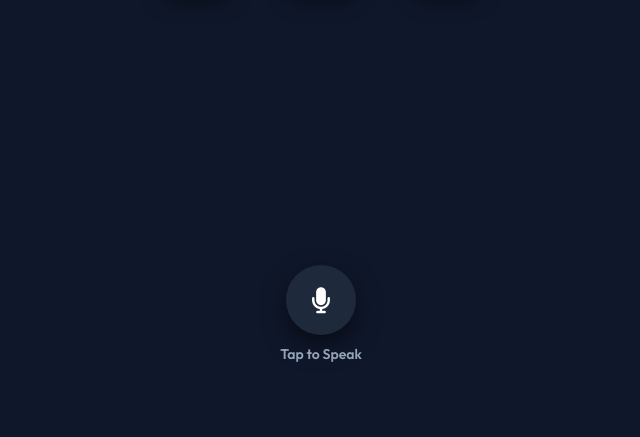
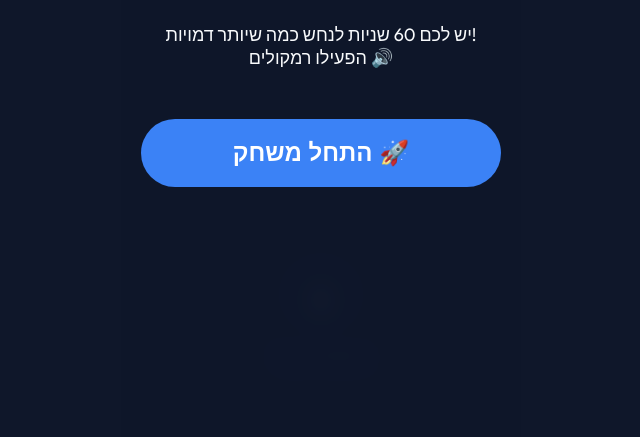
Before and after one commit to EladSella/AyalaGuessCharacter, a plain HTML site: page index.html in a window 1280 px wide. Shown: the part 363-800 px from the top of the page, without its empty margins (319-959 px from the left). Drawn offline with Linux system fonts and the light colour scheme.

Commit message:
Add start screen to solve music autoplay issue

```diff
--- a/game.js
+++ b/game.js
@@ -76,6 +76,7 @@ const stageEl = document.getElementById('stage');
 const stageTimerText = document.getElementById('stageTimerText');
 const stageTimerRing = document.getElementById('stageTimerRing');
 const endScreen = document.getElementById('endScreen');
+const startScreen = document.getElementById('startScreen');
 const finalScoreEl = document.getElementById('finalScore');
 const restartBtn = document.getElementById('restartBtn');
 const saveScoreBtn = document.getElementById('saveScoreBtn');
@@ -171,6 +172,7 @@ function startGame() {
   gameActive = true;
   scoreEl.textContent = score;
   endScreen.style.display = 'none';
+  if (startScreen) startScreen.style.display = 'none';
 
   clearInterval(globalInterval);
   globalInterval = setInterval(() => {
@@ -386,6 +388,11 @@ micBtn.addEventListener('click', () => {
   }
 });
 
-restartBtn.addEventListener('click', startGame);
+const startBtn = document.getElementById('startBtn');
+if (startBtn) {
+  startBtn.addEventListener('click', startGame);
+}
 
-startGame();
+if (restartBtn) {
+  restartBtn.addEventListener('click', startGame);
+}
--- a/index.html
+++ b/index.html
@@ -68,6 +68,13 @@
       <button id="restartBtn" class="restart-btn" style="display: none;"><i class="fa-solid fa-rotate-right"></i> Play Again</button>
     </div>
 
+    <!-- Start Screen -->
+    <div id="startScreen" class="end-screen" style="z-index: 200;">
+      <h2 style="color: var(--text-color); font-size: 40px; margin-bottom: 20px; line-height: 1.2;">Ayala Guess Character</h2>
+      <p style="font-size: 18px; margin-bottom: 30px; text-align: center;">יש לכם 60 שניות לנחש כמה שיותר דמויות!<br>הפעילו רמקולים 🔊</p>
+      <button id="startBtn" class="save-btn" style="font-size: 24px; padding: 20px;">התחל משחק 🚀</button>
+    </div>
+
   </div>
 
   <script src="game.js"></script>
```
